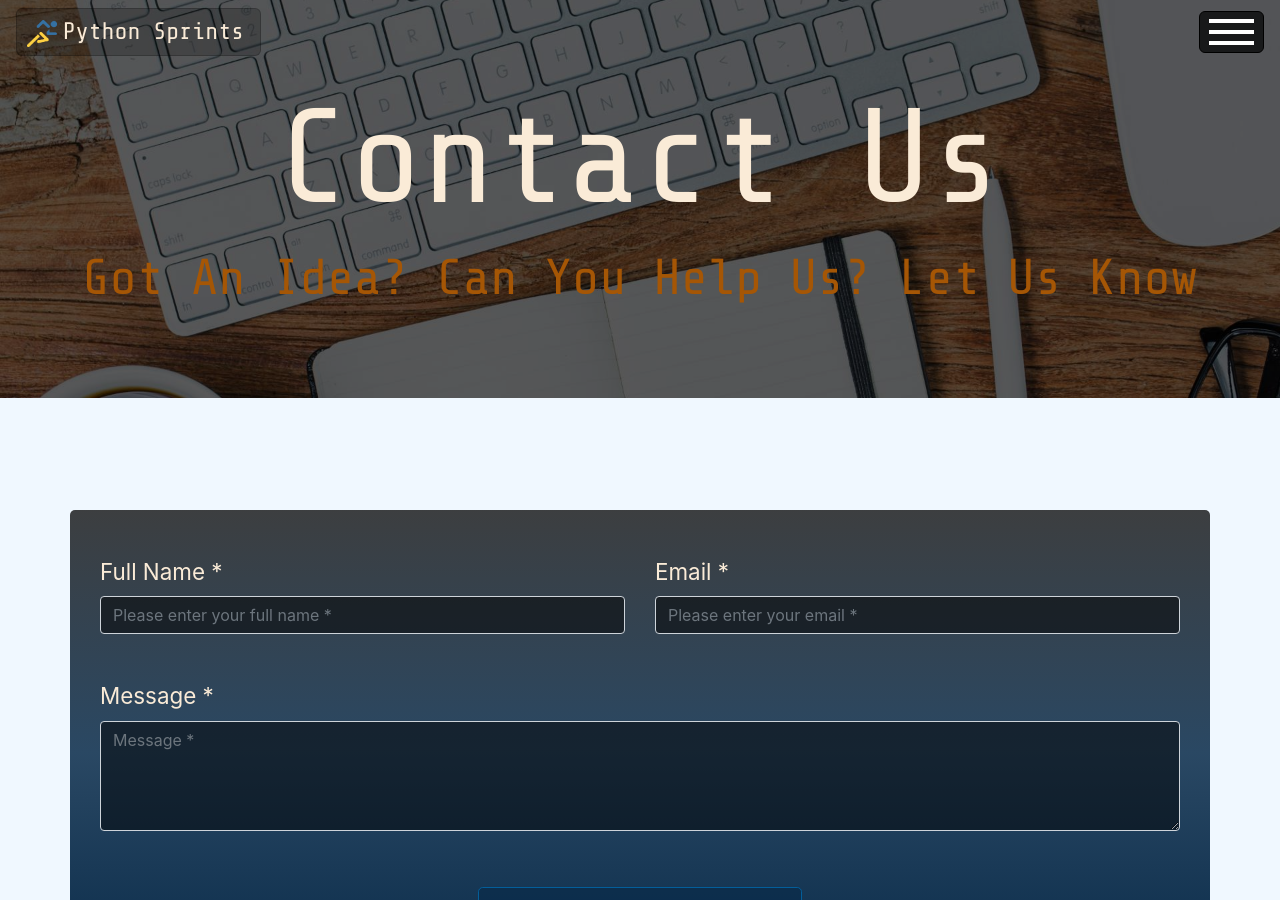
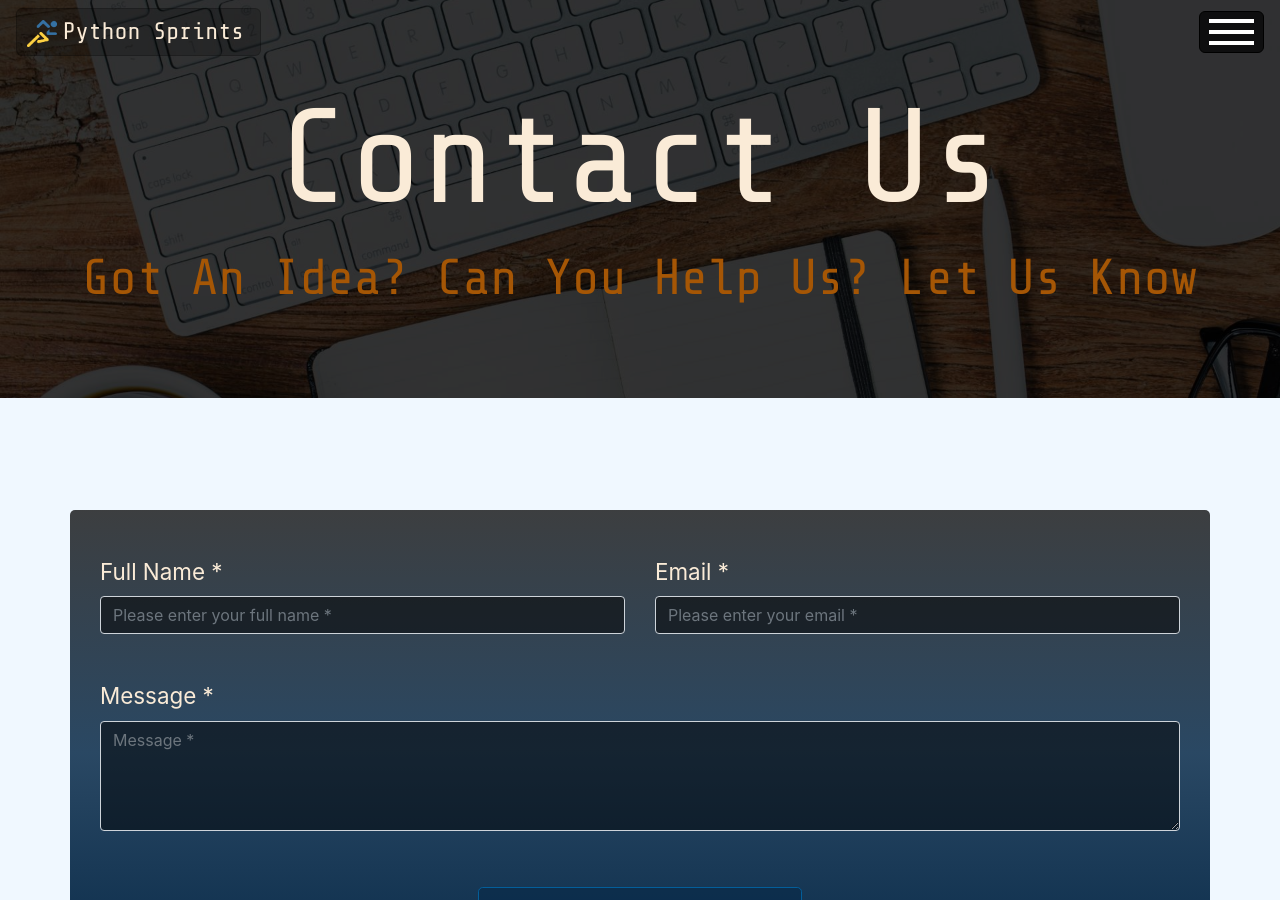
Before and after one commit to python-sprints/python-sprints.github.io, a Jekyll site: the page built from _pages/04_contact.html, in a window 1280 px wide and 900 px high. Built offline with Jekyll 4.4.1, drawn with Linux system fonts in a browser that asks for light colours; nearby versions of some CDN libraries; some web fonts are replaced.

```diff
--- a/_sass/contact.scss
+++ b/_sass/contact.scss
@@ -5,7 +5,7 @@
 .contact__background-img-container {
   @extend .page__background-img-container;
   &::after {
-    background: rgba(0, 0, 0, 0.65);
+    background: rgba(0, 0, 0, 0.8);
   }
 }
 
--- a/_sass/events.scss
+++ b/_sass/events.scss
@@ -5,7 +5,7 @@
 .events-page__background-img-container {
   @extend .page__background-img-container;
   &::after {
-    background: rgba(0, 0, 0, 0.65);
+    background: rgba(0, 0, 0, 0.6);
   }
 }
 
```
